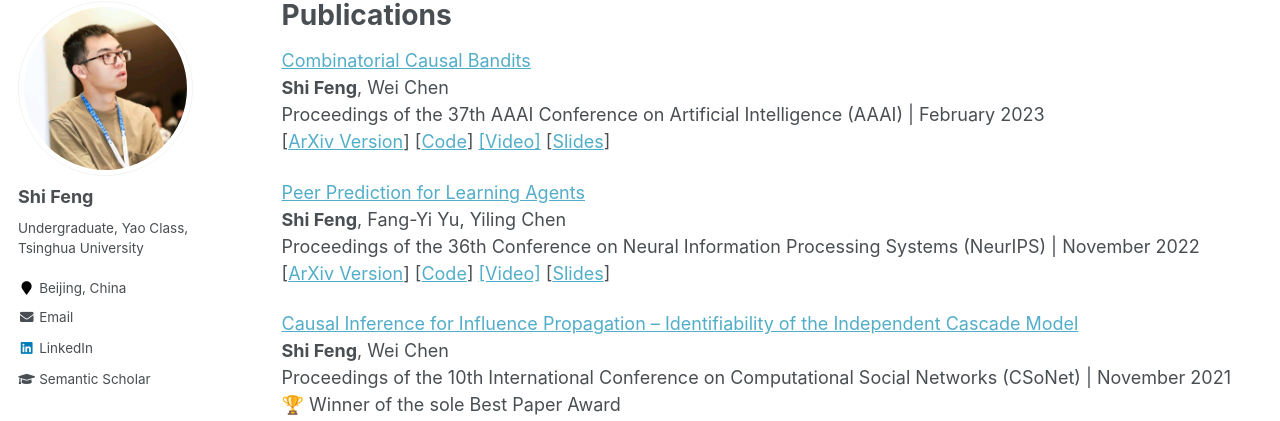
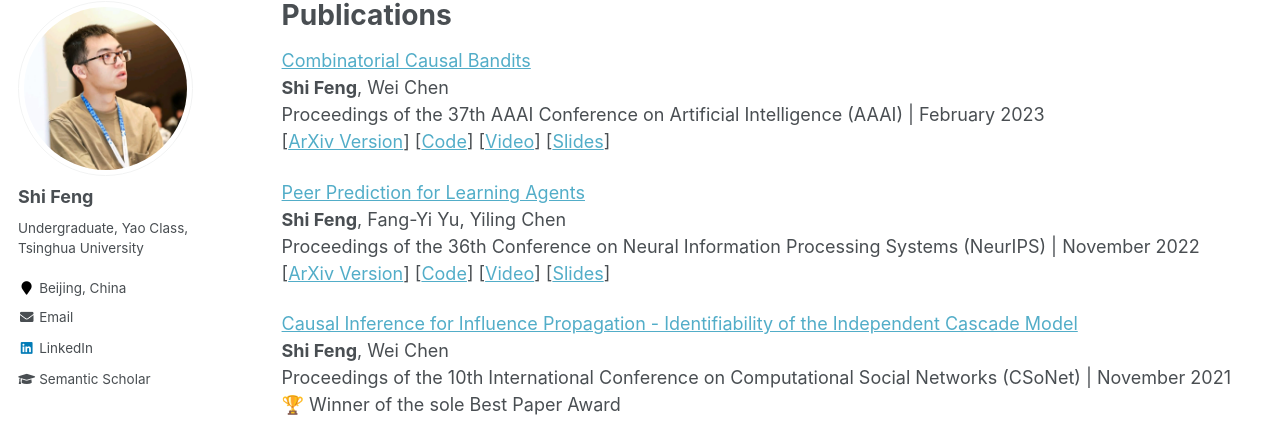
Before and after one commit to fengtony686/fengshi.link, a Jekyll site: the page built from _pages/publications.md, in a window 1280 px wide and 1019 px high. Shown: the part 117-538 px from the top of the window. Built offline with Jekyll 4.4.1, drawn with Linux system fonts in a browser that asks for light colours.

Commit message:
update talks

```diff
--- a/_pages/publications.md
+++ b/_pages/publications.md
@@ -18,15 +18,15 @@
 [Combinatorial Causal Bandits](/files/ccb.pdf)\\
 **Shi Feng**, Wei Chen\\
 Proceedings of the 37th AAAI Conference on Artificial Intelligence (AAAI) | February 2023\\
-[[ArXiv Version](https://arxiv.org/abs/2206.01995)] [[Code](https://github.com/fengtony686/CCB)] [[Video]](https://youtu.be/zqYiIjfJ-1I) [[Slides](/files/ccb.pptx)]
+[[ArXiv Version](https://arxiv.org/abs/2206.01995)] [[Code](https://github.com/fengtony686/CCB)] [[Video](https://youtu.be/zqYiIjfJ-1I)] [[Slides](/files/ccb.pptx)]
 
 [Peer Prediction for Learning Agents](/files/peer_prediction.pdf)\\
 **Shi Feng**, Fang-Yi Yu, Yiling Chen\\
 Proceedings of the 36th Conference on Neural Information Processing Systems (NeurIPS) | November 2022\\
-[[ArXiv Version](https://arxiv.org/abs/2208.04433)] [[Code](https://github.com/fengtony686/peer-prediction-convergence)] [[Video]](https://slideslive.com/38990006) [[Slides](/files/peer_prediction_ppt.pptx)]
+[[ArXiv Version](https://arxiv.org/abs/2208.04433)] [[Code](https://github.com/fengtony686/peer-prediction-convergence)] [[Video](https://slideslive.com/38990006)] [[Slides](/files/peer_prediction_ppt.pptx)]
 
 
-[Causal Inference for Influence Propagation – Identifiability of the Independent Cascade Model](/files/ciip.pdf)\\
+[Causal Inference for Influence Propagation - Identifiability of the Independent Cascade Model](/files/ciip.pdf)\\
 **Shi Feng**, Wei Chen\\
 Proceedings of the 10th International Conference on Computational Social Networks (CSoNet) | November 2021\\
 🏆 Winner of the sole Best Paper Award\\
@@ -35,7 +35,7 @@
 [Combinatorial Causal Bandits with Unknown Graph Skeleton](/files/causal_bandits_without_graph_skeleton.pdf)\\
 **Shi Feng\***, Nuoya Xiong\*, Wei Chen\\
 In submission.\\
-[[ArXiv Version](https://arxiv.org/abs/2208.04433)]
+[[ArXiv Version](https://arxiv.org/abs/2301.13392)]
 
 [A Truthful Multi-Agent Owner-Assisted Scoring Mechanism](/files/owner_assist.pdf)\\
 **Shi Feng\***, Zimeng Song\*, Yuhao Wang, Weijie Su\\
```
